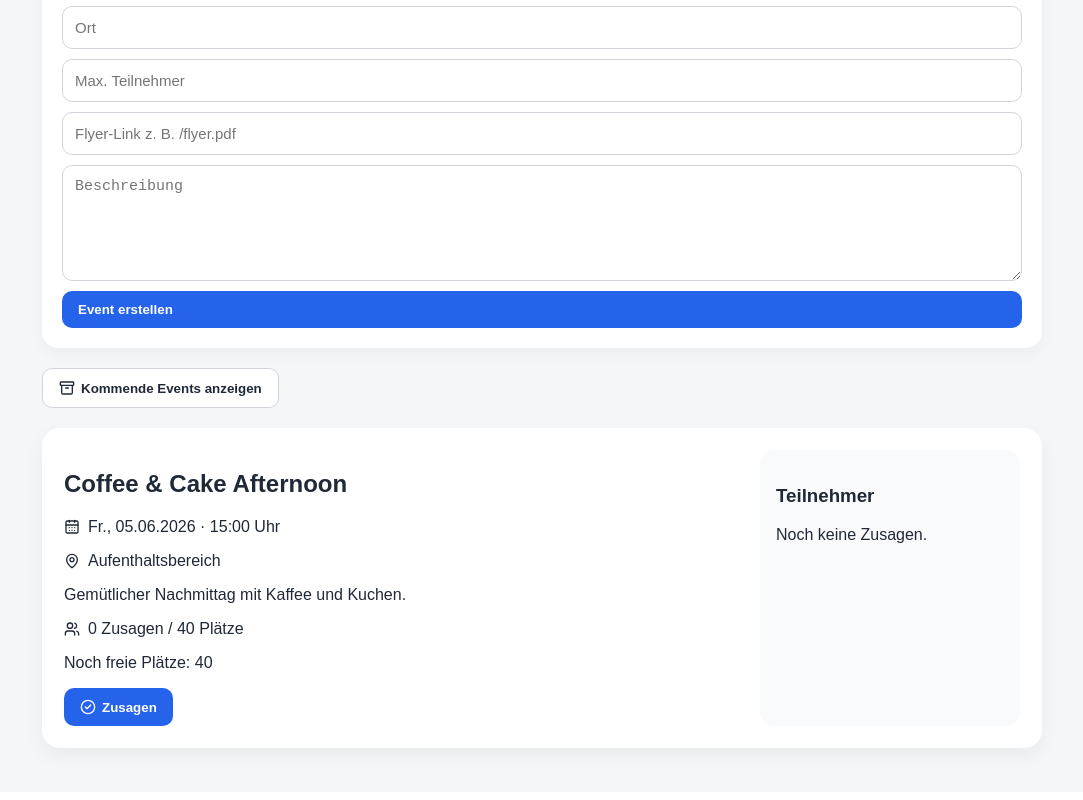
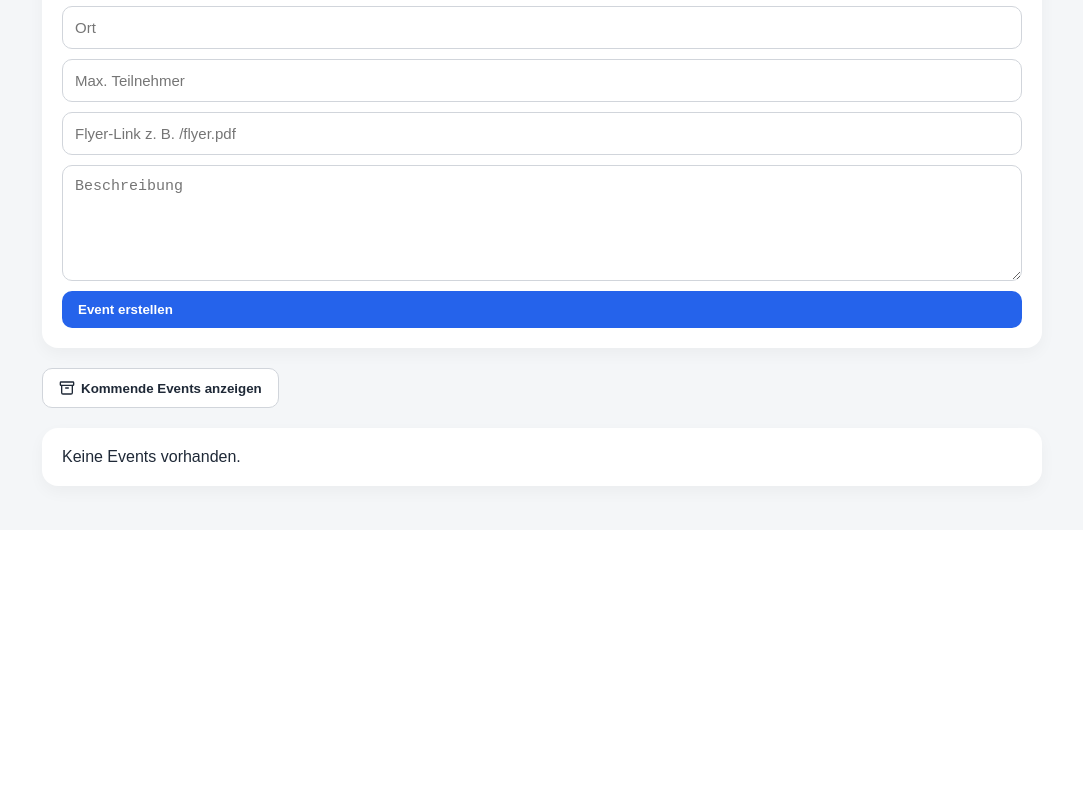
Before and after one commit to Leschaco1879/Myevent-kalender, a React (Vite) app: page / in a window 1280 px wide. Shown: the part 667-1467 px from the top of the page, without its empty margins (98-1181 px from the left). After the commit the page ends 1205 px from the top, so only its background shows below. Built offline with nearby package versions, Linux system fonts and the light colour scheme.

Commit message:
Update App.jsx

```diff
--- a/src/App.jsx
+++ b/src/App.jsx
@@ -8,19 +8,7 @@ import {
   CheckCircle2,
 } from "lucide-react";
 
-const demoEvents = [
-  {
-    id: 1,
-    title: "Coffee & Cake Afternoon",
-    date: "2026-06-05",
-    time: "15:00",
-    location: "Aufenthaltsbereich",
-    description: "Gemütlicher Nachmittag mit Kaffee und Kuchen.",
-    maxParticipants: 40,
-    participants: [],
-    flyerUrl: "",
-  },
-];
+const demoEvents = [];
 
 function isPast(event) {
   return new Date(`${event.date}T23:59:59`) < new Date();
```
